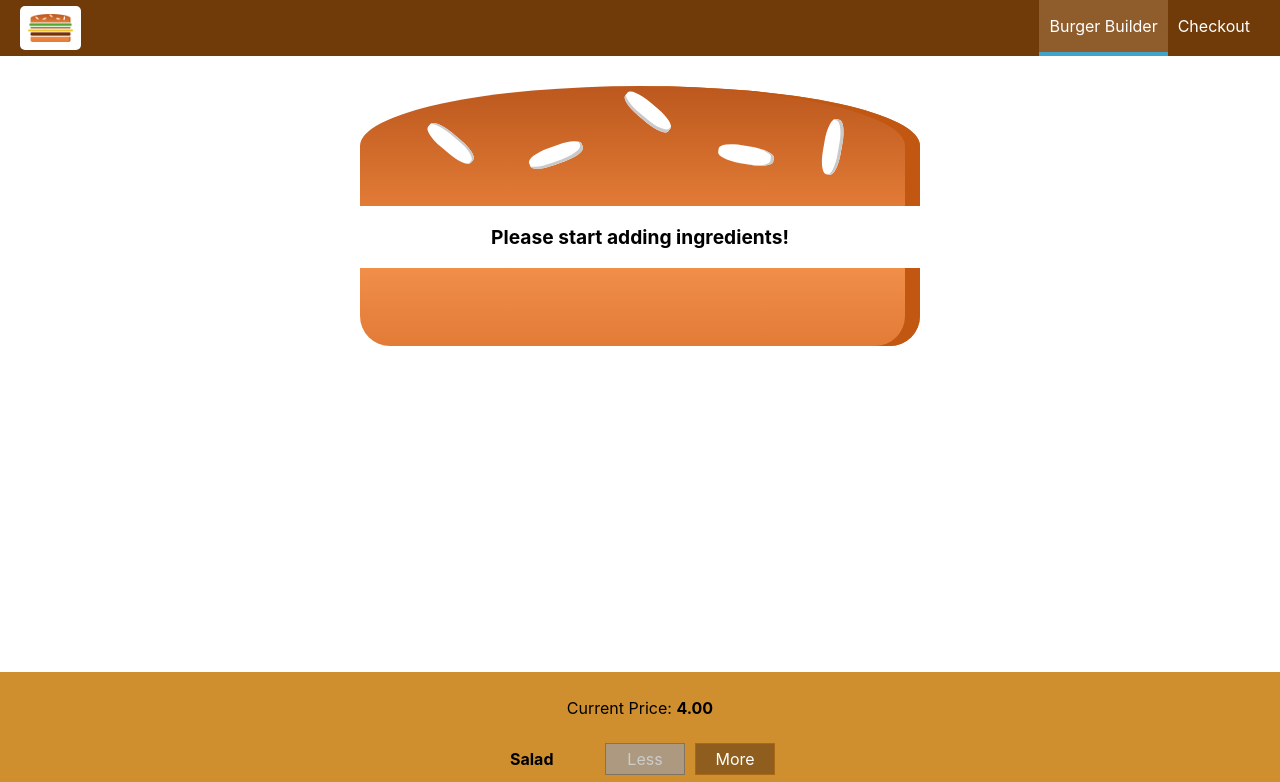
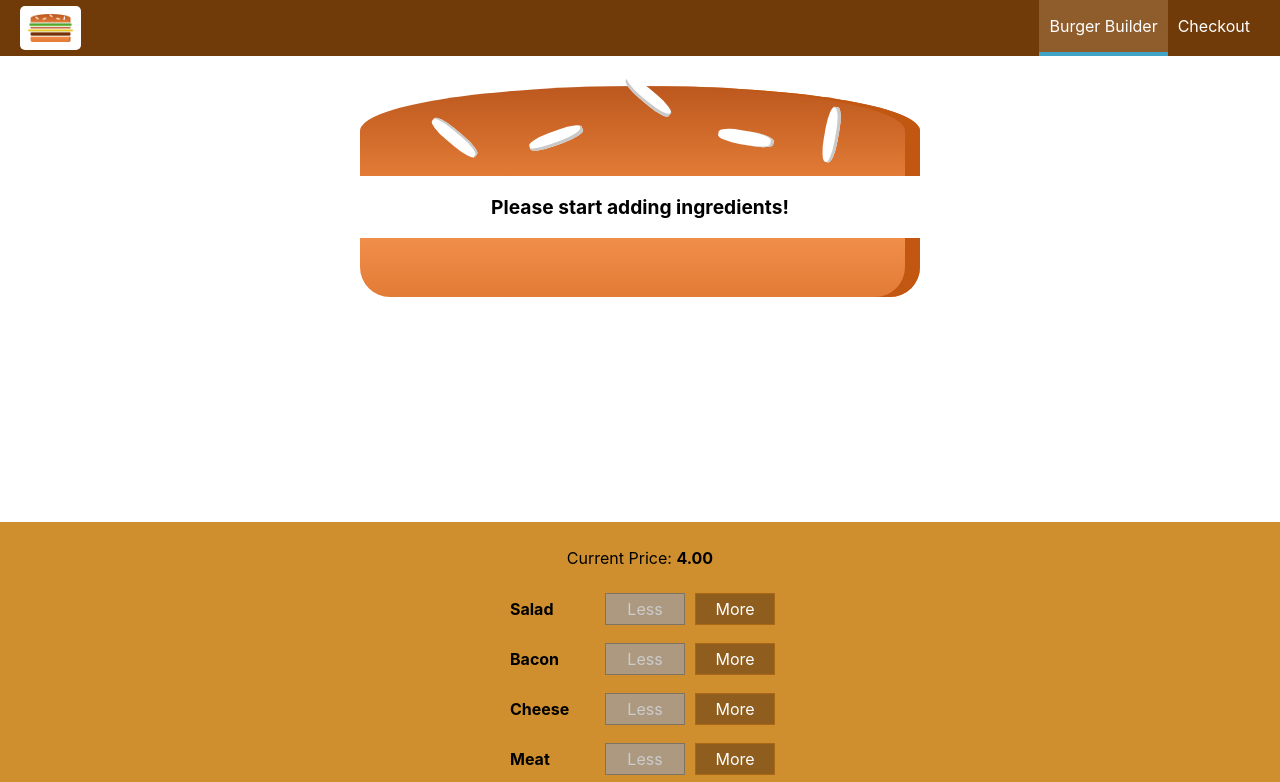
Before and after one commit to martincserep/BurgerBuilder, a React (Create React App) app: page / in a window 1280 px wide. Shown: the top 782 px of the page. Built offline with nearby package versions, Linux system fonts and the light colour scheme.

Commit message:
added a screenshot

```diff
--- a/src/components/Burger/Burger.module.scss
+++ b/src/components/Burger/Burger.module.scss
@@ -18,13 +18,13 @@
 @media (min-width: 500px) and (min-height: 401px) {
     .Burger {
         width: 450px;
-        height: 400px;
+        height: 250px;
     }
 }
 
 @media (min-width: 1000px) and (min-height: 700px) {
     .Burger {
         width: 700px;
-        height: 600px;
+        height: 450px;
     }
 }
```
Also changed, not shown: src/assets/screenshot1.png (added).
